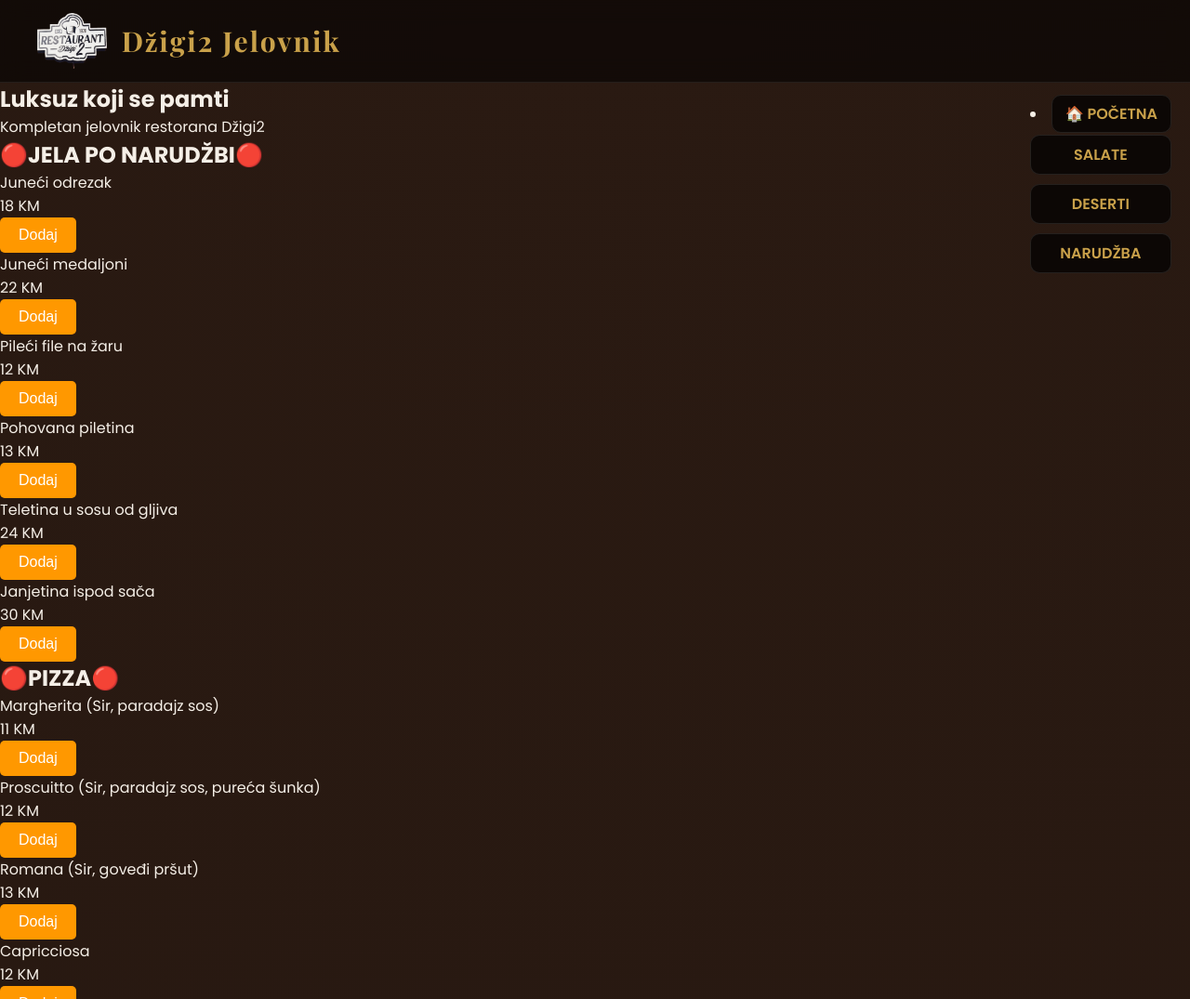
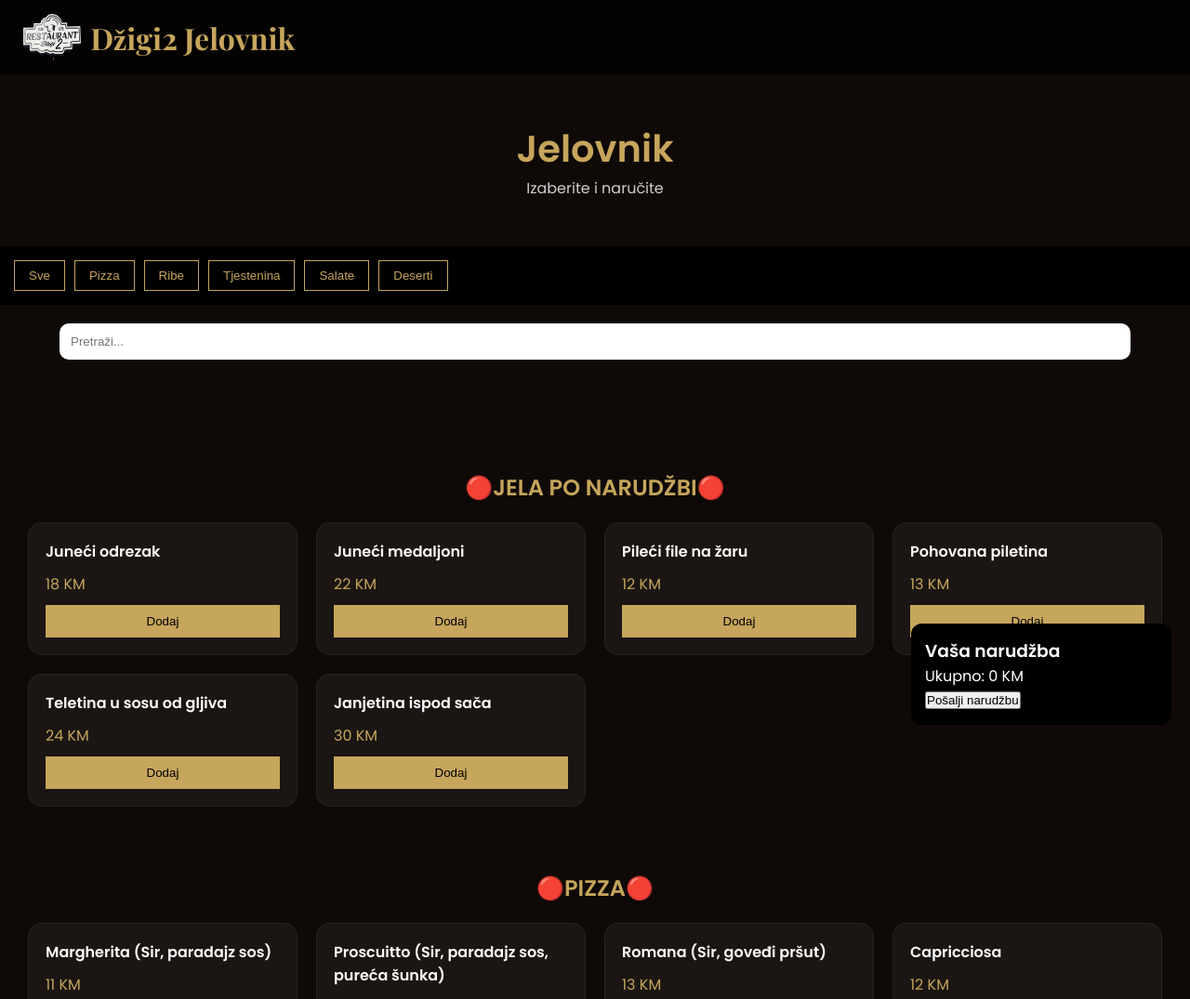
Before and after one commit to nkplus22-blip/Dzigi2, a plain HTML site: page menijela.html in a window 1280 px wide. Shown: the top 1075 px of the page at 93% size. Drawn offline with nearby package versions, Linux system fonts and the light colour scheme.

Commit message:
Update menu page layout and styles

```diff
--- a/menijela.html
+++ b/menijela.html
@@ -3,172 +3,160 @@
 <head>
 <meta charset="UTF-8">
 <meta name="viewport" content="width=device-width, initial-scale=1.0">
-<title>Jelovnik | Restoran Džigi2</title>
 
-<link href="https://fonts.googleapis.com/css2?family=Playfair+Display:wght@600;700&family=Poppins:wght@300;400;600;700&display=swap" rel="stylesheet">
+<title>Jelovnik | Džigi2</title>
+
+<link href="https://fonts.googleapis.com/css2?family=Playfair+Display:wght@600;700&family=Poppins:wght@300;400;600&display=swap" rel="stylesheet">
 
 <style>
-  .dish button {
-  padding: 10px 20px; /* veće dugme */
-  font-size: 16px;    /* veći tekst */
-  background-color: #ff9800; /* po želji, boja dugmeta */
-  color: white;
-  border: none;
-  border-radius: 5px;
-  cursor: pointer;
+:root{
+  --gold:#c6a55c;
+  --dark:#0f0a07;
 }
 
-.dish button:hover {
-  background-color: #e68900; /* efekat kada prelaziš mišem */
-}
-:root{
-  --gold:#c9a14a;
-  --dark:#0e0a07;
-  --glass:rgba(255,255,255,0.07);
-  --text:#f5efe7;
-  --accent:#ffd7b5;
-}
+*{margin:0;padding:0;box-sizing:border-box;}
 
-/* RESET */
-*{margin:0;padding:0;box-sizing:border-box}
-
-/* BODY */
 body{
   font-family:'Poppins',sans-serif;
-  background:radial-gradient(circle at top,#2a1a12,#0e0a07);
-  color:var(--text);
-  overflow-x:hidden;
-  padding-bottom:120px;
-}
-
-/* FLOATING ICONS */
-.floating-icons{
-  position:fixed;
-  inset:0;
-  z-index:-1;
-  pointer-events:none;
-}
-.icon{
-  position:absolute;
-  font-size:34px;
-  opacity:.25;
-  animation:floatAnim 14s linear infinite;
-}
-@keyframes floatAnim{
-  0%{transform:translateY(100vh)}
-  100%{transform:translateY(-120vh)}
+  background:#0f0a07;
+  color:#fff;
 }
 
 /* HEADER */
 header{
   position:sticky;
   top:0;
-  z-index:50;
   display:flex;
   align-items:center;
-  gap:16px;
-  padding:14px 40px;
-  background:rgba(0,0,0,.55);
+  padding:15px 25px;
+  background:rgba(0,0,0,0.7);
   backdrop-filter:blur(12px);
-  border-bottom:1px solid rgba(255,255,255,.08);
+  z-index:100;
 }
-header img{height:60px}
-header h1{
-  font-family:'Playfair Display',serif;
-  font-size:30px;
+header img{height:50px;margin-right:10px;}
+header h1{color:var(--gold);font-family:'Playfair Display',serif;}
+
+/* HERO */
+.hero{
+  text-align:center;
+  padding:50px 20px;
+}
+.hero h2{font-size:40px;color:var(--gold);}
+.hero p{opacity:.8}
+
+/* FILTER */
+.filter-bar{
+  display:flex;
+  gap:10px;
+  overflow:auto;
+  padding:15px;
+  background:#000;
+}
+.filter-bar button{
+  padding:8px 15px;
+  border:1px solid var(--gold);
+  background:transparent;
   color:var(--gold);
-  letter-spacing:2px;
+  cursor:pointer;
+}
+.filter-bar button:hover{
+  background:var(--gold);
+  color:#000;
 }
 
-/* TOP ACTIONS */
-#top-actions{
+/* SEARCH */
+#search{
+  width:90%;
+  margin:20px auto;
+  display:block;
+  padding:12px;
+  border-radius:10px;
+  border:none;
+}
+
+/* GRID */
+#menu-wrapper{
+  display:grid;
+  grid-template-columns:repeat(auto-fit,minmax(260px,1fr));
+  gap:20px;
+  padding:30px;
+}
+
+/* CARD */
+.dish{
+  background:rgba(255,255,255,0.05);
+  padding:18px;
+  border-radius:15px;
+  border:1px solid rgba(255,255,255,0.05);
+  transition:.3s;
+}
+.dish:hover{
+  transform:translateY(-6px);
+}
+
+/* TEXT */
+.dish-name{font-weight:600;margin-bottom:10px;}
+.dish-price{color:var(--gold);margin-bottom:10px;}
+
+/* BUTTON */
+.dish button{
+  width:100%;
+  padding:10px;
+  background:var(--gold);
+  border:none;
+  cursor:pointer;
+}
+
+/* CATEGORY */
+.category-title{
+  grid-column:1/-1;
+  text-align:center;
+  margin-top:50px;
+  color:var(--gold);
+}
+
+/* ORDER */
+.order{
   position:fixed;
   right:20px;
-  top:110px;
-  display:flex;
-  flex-direction:column;
-  gap:10px;
-  z-index:60;
-}
-#top-actions a{
-  background:rgba(0,0,0,.7);
-  color:var(--gold);
-  padding:8px 14px;
-  border-radius:10px;
-  text-decoration:none;
-  font-weight:600;
-  text-align:center;
-  border:1px solid rgba(255,255,255,.1);
-  transition:.25s;
-}
-#top-actions a:hover{
-  background:var(--gold);
-  color:#000;
-  transform:translateX(-6px);
-}
-
-/* RESPONSIVE */
-@media(max-width:768px){
-  main{padding:30px}
-  .hero h2{font-size:36px}
-  #top-actions{right:10px}
-}
-
-/* Mobile menu */
-.mobile-menu {
-  position: fixed;
-  top: 64px; /* ispod header-a */
-  left: 0;
-  width: 100%;
-  background: var(--bijela);
-  border-bottom: 1px solid rgba(0,0,0,0.05);
-  transform: translateY(-100%);
-  transition: transform 0.25s ease;
-  z-index: 45;
-}
-.mobile-menu.active {
-  transform: translateY(0);
-}
-.mobile-menu ul {
-  list-style: none;
-  padding: 10px 20px;
-}
-.mobile-menu li {
-  margin: 8px 0;
-}
-.mobile-menu a {
-  text-decoration: none;
-  color: var(--tamna);
-  font-weight: 600;
-  font-size: 16px;
+  bottom:20px;
+  width:280px;
+  max-height:60vh;
+  overflow:auto;
+  background:#000;
+  padding:15px;
+  border-radius:12px;
 }
 </style>
 </head>
 
 <body>
 
-<div class="floating-icons" id="floating-icons"></div>
-
 <header>
-  <img src="image121.png" alt="Džigi2">
+  <img src="image121.png">
   <h1>Džigi2 Jelovnik</h1>
 </header>
 
-<div id="top-actions">
-  <li><a href="index.html">🏠 POČETNA</a></li>
-  <a href="#salads">SALATE</a>
-  <a href="#desserts">DESERTI</a>
-  <a href="#order-summary">NARUDŽBA</a>
+<section class="hero">
+  <h2>Jelovnik</h2>
+  <p>Izaberite i naručite</p>
+</section>
+
+<div class="filter-bar">
+  <button onclick="filterMenu('all')">Sve</button>
+  <button onclick="filterMenu('pizza')">Pizza</button>
+  <button onclick="filterMenu('ribe')">Ribe</button>
+  <button onclick="filterMenu('tjestenina')">Tjestenina</button>
+  <button onclick="filterMenu('salata')">Salate</button>
+  <button onclick="filterMenu('desert')">Deserti</button>
 </div>
 
-<section class="hero">
-  <div class="hero-content">
-    <h2>Luksuz koji se pamti</h2>
-    <p>Kompletan jelovnik restorana Džigi2</p>
-  </div>
-</section>
+<input type="text" id="search" placeholder="Pretraži..." onkeyup="searchMenu()">
 
 <main>
+
+<!-- 🔴 OVDJE UBACUJEŠ SVOJ MENU (NE DIRAŠ NIŠTA) -->
+<div id="menu-wrapper">
 
 <div id="menu-container"></div>
 <h2 class="category-title">🔴JELA PO NARUDŽBI🔴</h2>
@@ -458,6 +446,8 @@ header h1{
 <div class="dish"><div class="dish-name">Zova/Limeta0% 0,33L</div><div class="dish-price">4 KM</div><button onclick="addItem('Zova/Limeta0% 0,33L',4)">Dodaj</button></div>
 </script>
 
+</div>
+
 <!-- Order Summary Section -->
 <section class="order">
   <h3>Vaša narudžba</h3>
@@ -466,86 +456,84 @@ header h1{
   <button id="send-whatsapp">Pošalji narudžbu</button>
 </section>
 
+</main>
+
+<section class="order">
+  <h3>Vaša narudžba</h3>
+  <div id="order-summary"></div>
+  <div id="total-price">Ukupno: 0 KM</div>
+  <button id="send-whatsapp">Pošalji narudžbu</button>
+</section>
+
 <script>
-  // Narudžba array
-  let order = [];
+// SEARCH
+function searchMenu(){
+  let input = document.getElementById("search").value.toLowerCase();
+  let dishes = document.querySelectorAll(".dish");
 
-  function addItem(name, price) {
-    order.push({ name, price });
-    updateOrder();
-  }
+  dishes.forEach(d=>{
+    d.style.display = d.innerText.toLowerCase().includes(input) ? "block" : "none";
+  });
+}
 
-  function updateOrder() {
-    const orderSummary = document.getElementById('order-summary');
-    orderSummary.innerHTML = ''; // reset
-    let total = 0;
+// FILTER
+function filterMenu(type){
+  let dishes = document.querySelectorAll(".dish");
 
-    order.forEach((item, index) => {
-      const itemDiv = document.createElement('div');
-      itemDiv.textContent = `${item.name} - ${item.price} KM`;
+  dishes.forEach(d=>{
+    if(type === 'all'){
+      d.style.display='block';
+    } else {
+      d.style.display = d.innerText.toLowerCase().includes(type) ? "block":"none";
+    }
+  });
+}
 
-      const removeBtn = document.createElement('button');
-      removeBtn.textContent = 'Ukloni';
-      removeBtn.onclick = () => {
-        order.splice(index, 1);
-        updateOrder();
-      };
+// ORDER
+let order=[];
 
-      itemDiv.appendChild(removeBtn);
-      orderSummary.appendChild(itemDiv);
+function addItem(name,price){
+  order.push({name,price});
+  updateOrder();
+}
 
-      total += item.price;
-    });
+function updateOrder(){
+  let box=document.getElementById('order-summary');
+  box.innerHTML='';
+  let total=0;
 
-    document.getElementById('total-price').textContent = `Ukupno: ${total} KM`;
-  }
+  order.forEach((item,i)=>{
+    let div=document.createElement('div');
+    div.innerText=item.name+" - "+item.price+" KM";
 
-  // WhatsApp narudžba
-  document.getElementById('send-whatsapp').onclick = () => {
-    if(order.length === 0) {
-      alert('Dodajte artikle u narudžbu prije slanja!');
-      return;
-    }
+    let btn=document.createElement('button');
+    btn.innerText="X";
+    btn.onclick=()=>{
+      order.splice(i,1);
+      updateOrder();
+    };
 
-    let message = 'Narudžba:\n';
-    order.forEach(item => {
-      message += `- ${item.name}: ${item.price} KM\n`;
-    });
+    div.appendChild(btn);
+    box.appendChild(div);
+    total+=item.price;
+  });
 
-    const total = order.reduce((sum, item) => sum + item.price, 0);
-    message += `Ukupno: ${total} KM`;
+  document.getElementById('total-price').innerText="Ukupno: "+total+" KM";
+}
 
-    const phone = '+38761015241'; // broj na koji ide narudžba
-    const whatsappUrl = `https://wa.me/${phone.replace('+','')}?text=${encodeURIComponent(message)}`;
-    window.open(whatsappUrl, '_blank');
-  };
+// WHATSAPP
+document.getElementById('send-whatsapp').onclick=()=>{
+  if(order.length===0) return alert("Dodaj nešto!");
+
+  let msg="Narudžba:\n";
+  order.forEach(i=> msg+=`- ${i.name} ${i.price} KM\n`);
+
+  let total=order.reduce((s,i)=>s+i.price,0);
+  msg+="Ukupno: "+total+" KM";
+
+  window.open(`https://wa.me/38761015241?text=${encodeURIComponent(msg)}`);
+}
 </script>
 
-<!-- Opcionalno CSS za bolji prikaz -->
-<style>
-  .order {
-    margin-top: 30px;
-    padding: 20px;
-    border: 2px solid #ddd;
-    border-radius: 10px;
-  }
-  #order-summary div {
-    margin: 5px 0;
-  }
-  #order-summary button {
-    margin-left: 10px;
-  }
-  #send-whatsapp {
-    margin-top: 10px;
-    padding: 10px 20px;
-    background: #25D366;
-    color: white;
-    border: none;
-    border-radius: 5px;
-    cursor: pointer;
-  }
-</style>
-</script>
-<footer>© 2025 Restoran Džigi2 — Sva prava zadržana.</footer>
 </body>
 </html>
```
